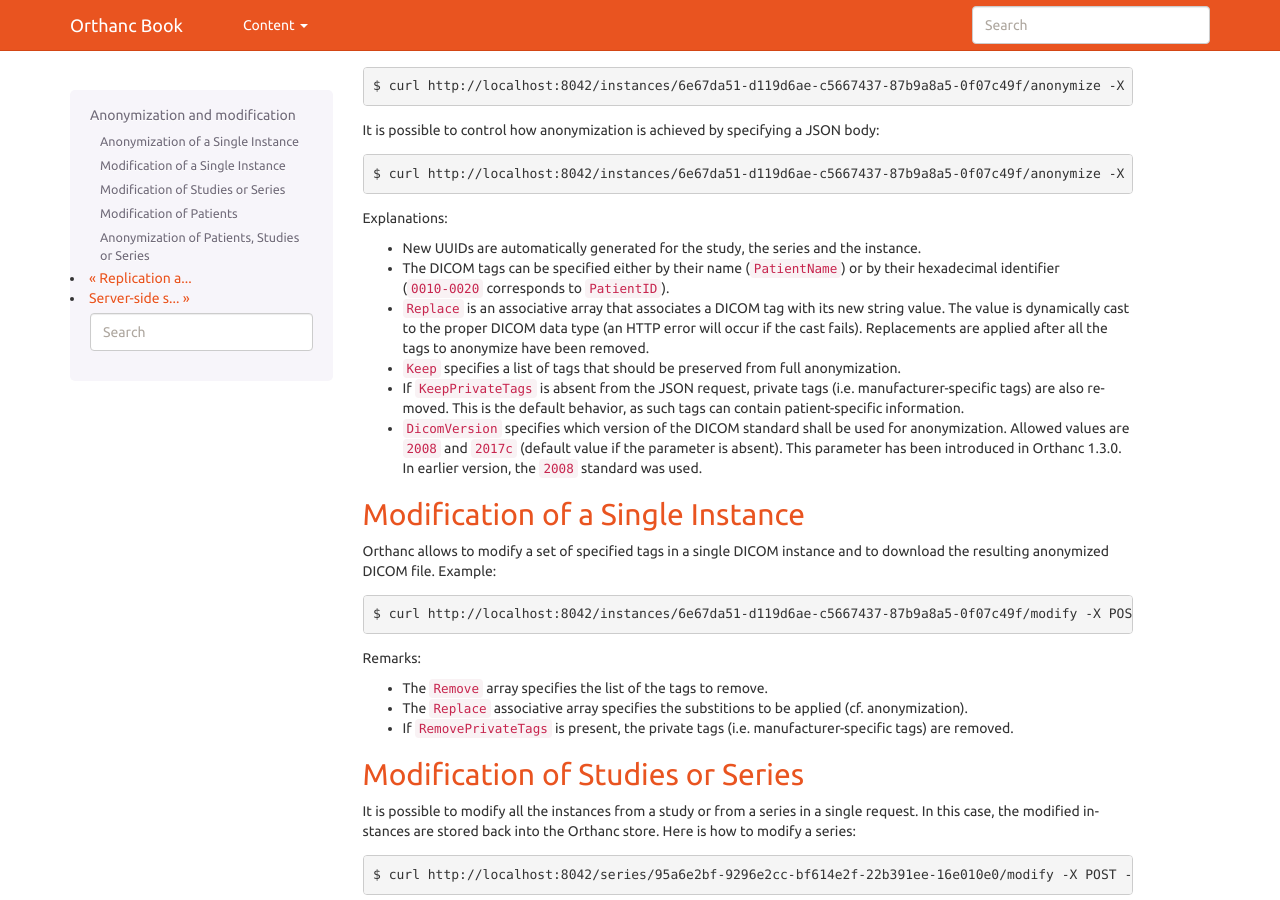
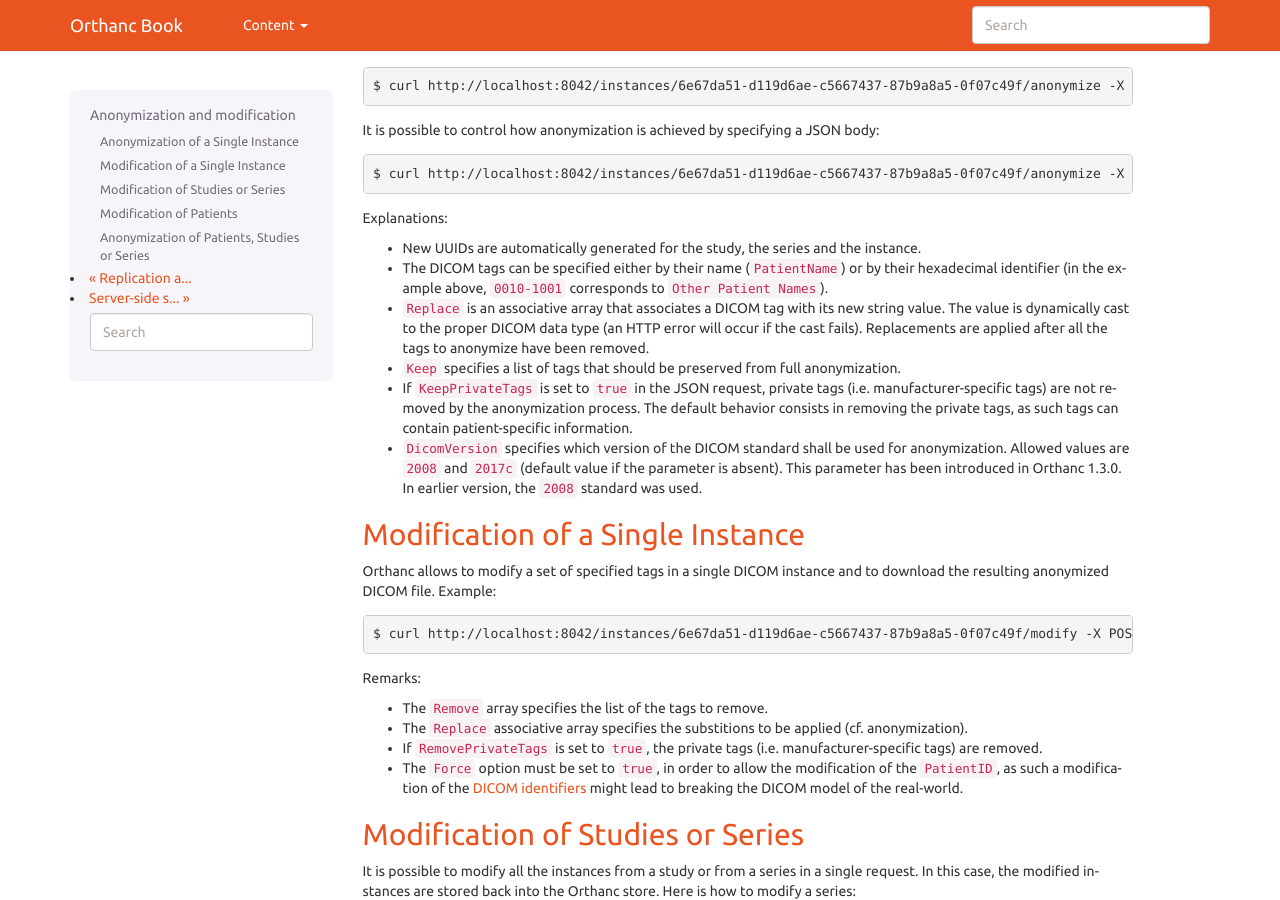
Before and after one commit to orthanc-mirrors/orthanc-book, a Sphinx documentation site: the page built from Sphinx/source/users/anonymization.rst, in a window 1280 px wide and 900 px high, scrolled down 428 px. Built offline with Sphinx 7.4.7, drawn with Linux system fonts in a browser that asks for light colours.

Commit message:
updates for the new 1.3.0 API

```diff
--- a/Sphinx/source/users/anonymization.rst
+++ b/Sphinx/source/users/anonymization.rst
@@ -25,24 +25,25 @@
 It is possible to control how anonymization is achieved by specifying
 a JSON body::
 
-    $ curl http://localhost:8042/instances/6e67da51-d119d6ae-c5667437-87b9a8a5-0f07c49f/anonymize -X POST -d '{"Replace":{"PatientName":"hello","0010-0020":"world"},"Keep":["StudyDescription", "SeriesDescription"],"KeepPrivateTags": null, "DicomVersion" : "2017c"}' > Anonymized.dcm
+    $ curl http://localhost:8042/instances/6e67da51-d119d6ae-c5667437-87b9a8a5-0f07c49f/anonymize -X POST -d '{"Replace":{"PatientName":"Hello","0010-1001":"World"},"Keep":["StudyDescription", "SeriesDescription"],"KeepPrivateTags": true, "DicomVersion" : "2017c"}' > Anonymized.dcm
 
 Explanations:
 
 * New UUIDs are automatically generated for the study, the series and
   the instance.
-* The DICOM tags can be specified either by their name (``PatientName``)
-  or by their hexadecimal identifier (``0010-0020`` corresponds to
-  ``PatientID``).
+* The DICOM tags can be specified either by their name
+  (``PatientName``) or by their hexadecimal identifier (in the example
+  above, ``0010-1001`` corresponds to ``Other Patient Names``).
 * ``Replace`` is an associative array that associates a DICOM tag with its
   new string value. The value is dynamically cast to the proper DICOM
   data type (an HTTP error will occur if the cast fails). Replacements
   are applied after all the tags to anonymize have been removed.
 * ``Keep`` specifies a list of tags that should be preserved from full
   anonymization.
-* If ``KeepPrivateTags`` is absent from the JSON request, private tags
-  (i.e. manufacturer-specific tags) are also removed. This is the
-  default behavior, as such tags can contain patient-specific
+* If ``KeepPrivateTags`` is set to ``true`` in the JSON request,
+  private tags (i.e. manufacturer-specific tags) are not removed by
+  the anonymization process. The default behavior consists in removing
+  the private tags, as such tags can contain patient-specific
   information.
 * ``DicomVersion`` specifies which version of the DICOM standard shall be used
   for anonymization.  Allowed values are ``2008`` and ``2017c`` (default value
@@ -57,13 +58,18 @@
 instance and to download the resulting anonymized DICOM
 file. Example::
 
-    $ curl http://localhost:8042/instances/6e67da51-d119d6ae-c5667437-87b9a8a5-0f07c49f/modify -X POST -d '{"Replace":{"PatientName":"hello","PatientID":"world"},"Remove":["InstitutionName"],"RemovePrivateTags": null}' > Modified.dcm
+    $ curl http://localhost:8042/instances/6e67da51-d119d6ae-c5667437-87b9a8a5-0f07c49f/modify -X POST -d '{"Replace":{"PatientName":"hello","PatientID":"world"},"Remove":["InstitutionName"],"RemovePrivateTags": true, "Force": true}' > Modified.dcm
 
 Remarks:
 
 * The ``Remove`` array specifies the list of the tags to remove.
 * The ``Replace`` associative array specifies the substitions to be applied (cf. anonymization).
-* If ``RemovePrivateTags`` is present, the private tags (i.e. manufacturer-specific tags) are removed.
+* If ``RemovePrivateTags`` is set to ``true``, the private tags
+  (i.e. manufacturer-specific tags) are removed.
+* The ``Force`` option must be set to ``true``, in order to allow the
+  modification of the ``PatientID``, as such a modification of the
+  :ref:`DICOM identifiers <dicom-identifiers>` might lead to breaking
+  the DICOM model of the real-world.
 
 
 Modification of Studies or Series
@@ -114,7 +120,7 @@
 Starting with Orthanc 0.7.5, Orthanc can also modify all the instances
 of a patient with a single REST call. Here is a sample::
 
-    $  curl http://localhost:8042/patients/6fb47ef5-072f4557-3215aa29-f99515c1-6fa22bf0/modify -X POST -d '{"Replace":{"PatientID":"Hello","PatientName":"Sample patient name"}}'
+    $ curl http://localhost:8042/patients/6fb47ef5-072f4557-3215aa29-f99515c1-6fa22bf0/modify -X POST -d '{"Replace":{"PatientID":"Hello","PatientName":"Sample patient name"},"Force":true}'
 
 .. highlight:: json
 
```
